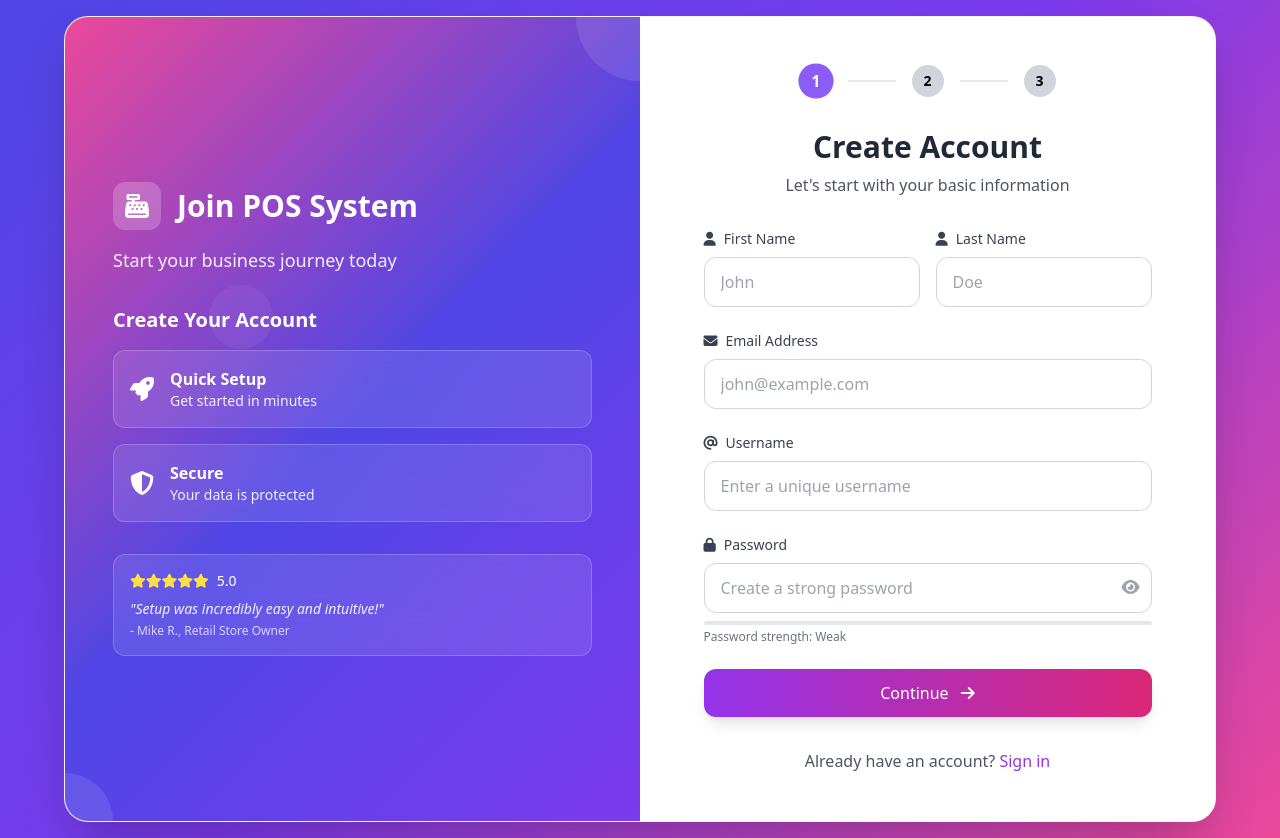
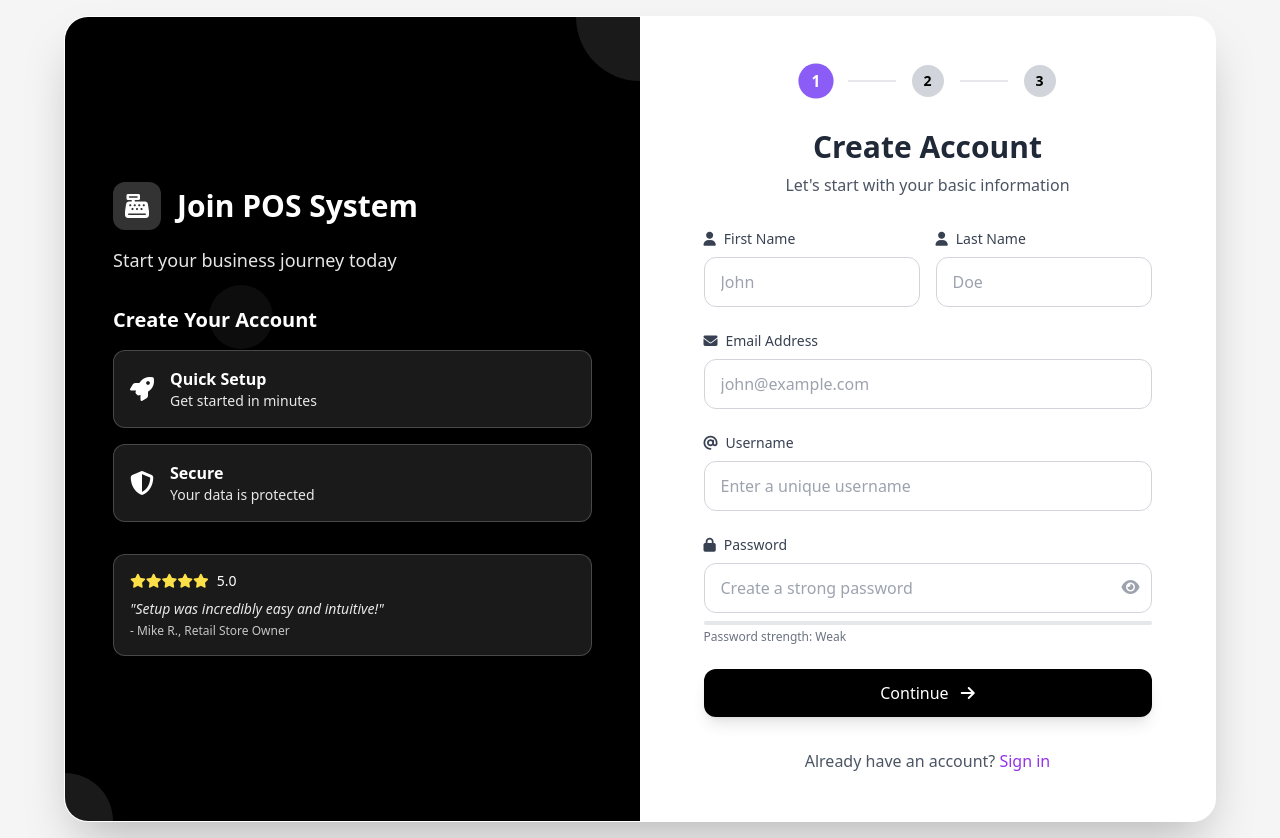
Before and after one commit to SupRaKoshti/pos, a Django app: page /account/register/ in a window 1280 px wide. Run offline with Django 5.2, Linux system fonts and the light colour scheme; some libraries are stand-ins or nearby versions.

Commit message:
-Change the color of forms to gredient to black

```diff
--- a/templates/account/register.html
+++ b/templates/account/register.html
@@ -62,7 +62,7 @@
         }
 
         .gradient-bg {
-            background: linear-gradient(135deg, #4f46e5 0%, #7c3aed 50%, #ec4899 100%);
+            background: whitesmoke;
         }
 
         .glass-effect {
@@ -152,9 +152,9 @@
 <body class="gradient-bg min-h-screen flex items-center justify-center p-4">
     <div class="w-full max-w-6xl mx-auto animate-slide-up">
         <div class="bg-white/90 backdrop-blur-xl rounded-3xl shadow-2xl border border-white/30 overflow-hidden">
-            <div class="flex flex-col lg:flex-row min-h-[700px]">
+            <div class="flex flex-col w-6xl lg:flex-row min-h-[700px]">
                 <!-- Left Side - POS Details -->
-                <div class="lg:w-1/2 p-12 text-white relative overflow-hidden" style="background: linear-gradient(135deg, #ec4899 0%, #4f46e5 50%, #7c3aed 100%)">
+                <div class="lg:w-1/2 p-12 text-white relative overflow-hidden" style="background: black">
                     <!-- Decorative elements -->
                     <div class="absolute top-0 right-0 w-32 h-32 bg-white/10 rounded-full -translate-y-16 translate-x-16"></div>
                     <div class="absolute bottom-0 left-0 w-24 h-24 bg-white/10 rounded-full translate-y-12 -translate-x-12"></div>
@@ -389,7 +389,7 @@
 
                                 <button
                                     type="button"
-                                    class="w-full bg-gradient-to-r from-purple-600 to-pink-600 text-white py-3 px-4 rounded-xl font-medium hover:from-purple-700 hover:to-pink-700 transform hover:scale-105 transition-all duration-200 shadow-lg mt-6"
+                                    class="w-full bg-gradient-to-r text-white py-3 px-4 rounded-xl font-medium transform hover:scale-105 transition-all duration-200 shadow-lg mt-6 bg-black"
                                     onclick="nextStep(1)"
                                 >
                                     Continue <i class="fas fa-arrow-right ml-2"></i>
@@ -478,7 +478,7 @@
                                     </button>
                                     <button
                                         type="button"
-                                        class="w-1/2 bg-gradient-to-r from-purple-600 to-pink-600 text-white py-3 px-4 rounded-xl font-medium hover:from-purple-700 hover:to-pink-700 transform hover:scale-105 transition-all duration-200 shadow-lg"
+                                        class="w-1/2 bg-gradient-to-r text-white py-3 px-4 rounded-xl font-medium transform hover:scale-105 transition-all duration-200 shadow-lg bg-black"
                                         onclick="nextStep(2)"
                                     >
                                         Continue <i class="fas fa-arrow-right ml-2"></i>
```
